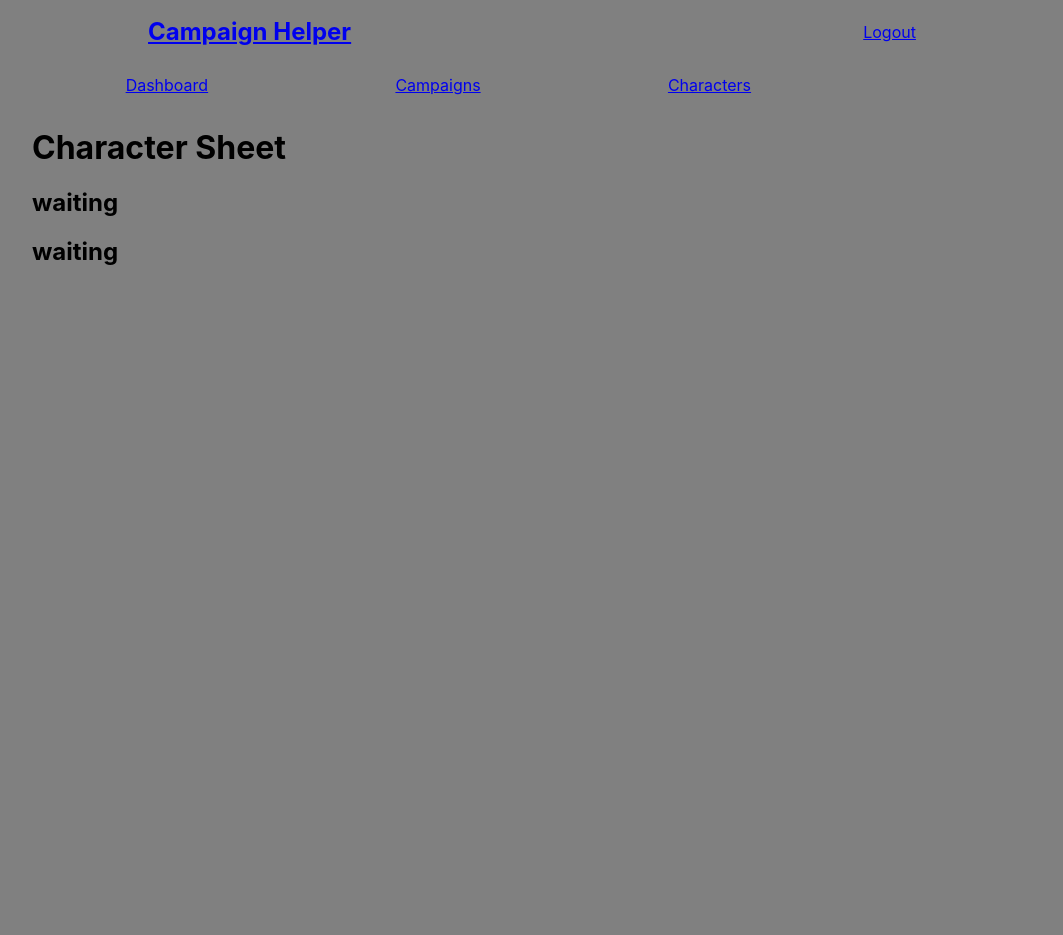
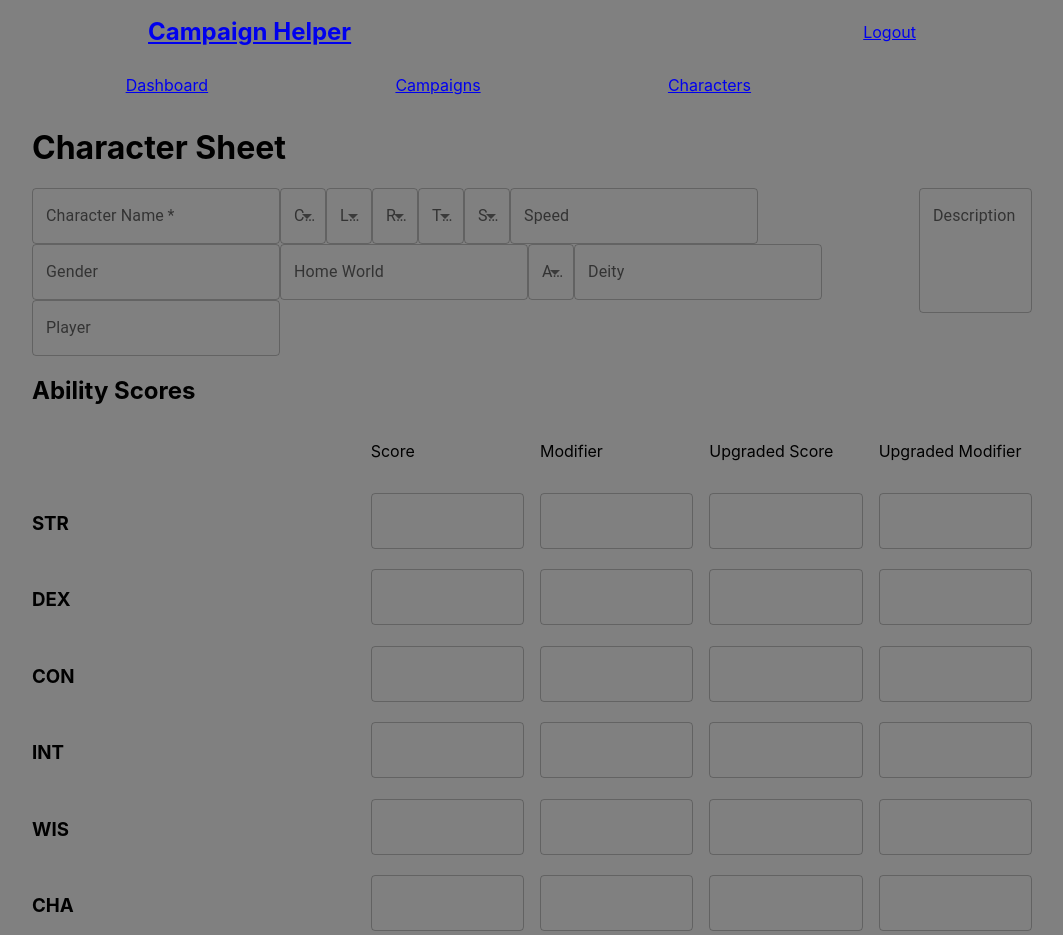
Before and after one commit to jamestw13/gm-helper, a React (Create React App) app in the folder client/: page /character/1 in a window 1280 px wide. Shown: the top 935 px of the page, without its empty margins (108-1171 px from the left). Before the commit the page ends 800 px from the top, so only its background shows below. Built offline with nearby package versions, Linux system fonts and the light colour scheme; no server answers; sample sign-in values are in the browser's storage.

Commit message:
adding charactersheet ui

```diff
--- a/client/src/components/CharacterSheet.js
+++ /dev/null
@@ -1,21 +0,0 @@
-import { useParams } from 'react-router-dom';
-import { useQuery } from '@apollo/client';
-import { QUERY_CHARACTER } from '../utils/queries';
-
-export default function CharacterSheet() {
-  const { characterId } = useParams();
-
-  const { data: characterData } = useQuery(QUERY_CHARACTER, {
-    variables: { _id: characterId },
-  });
-  const characterName = characterData?.character.name || 'waiting';
-  const characterClass = characterData?.character.class || 'waiting';
-
-  return (
-    <>
-      <h1>Character Sheet</h1>
-      <h2>{characterName}</h2>
-      <h2>{characterClass}</h2>
-    </>
-  );
-}
--- /dev/null
+++ b/client/src/components/CharacterSheet/AbilityScores.js
@@ -0,0 +1,121 @@
+import { TextField, Grid } from '@mui/material';
+
+export default function AbilityScores() {
+  return (
+    <section className='character-section ability-scores'>
+      <h2>Ability Scores</h2>
+      <Grid container spacing={2}>
+        <Grid item xs={4}></Grid>
+        <Grid item xs={2}>
+          <p>Score</p>
+        </Grid>
+        <Grid item xs={2}>
+          <p>Modifier</p>
+        </Grid>
+        <Grid item xs={2}>
+          <p>Upgraded Score</p>
+        </Grid>
+        <Grid item xs={2}>
+          <p>Upgraded Modifier</p>
+        </Grid>
+
+        <Grid item xs={4}>
+          <h3>STR</h3>
+        </Grid>
+        <Grid item xs={2}>
+          <TextField id='' label='' defaultValue='' />
+        </Grid>
+        <Grid item xs={2}>
+          <TextField id='' label='' defaultValue='' />
+        </Grid>
+        <Grid item xs={2}>
+          <TextField id='' label='' defaultValue='' />
+        </Grid>
+        <Grid item xs={2}>
+          <TextField id='' label='' defaultValue='' />
+        </Grid>
+
+        <Grid item xs={4}>
+          <h3>DEX</h3>
+        </Grid>
+        <Grid item xs={2}>
+          <TextField id='' label='' defaultValue='' />
+        </Grid>
+        <Grid item xs={2}>
+          <TextField id='' label='' defaultValue='' />
+        </Grid>
+        <Grid item xs={2}>
+          <TextField id='' label='' defaultValue='' />
+        </Grid>
+        <Grid item xs={2}>
+          <TextField id='' label='' defaultValue='' />
+        </Grid>
+
+        <Grid item xs={4}>
+          <h3>CON</h3>
+        </Grid>
+        <Grid item xs={2}>
+          <TextField id='' label='' defaultValue='' />
+        </Grid>
+        <Grid item xs={2}>
+          <TextField id='' label='' defaultValue='' />
+        </Grid>
+        <Grid item xs={2}>
+          <TextField id='' label='' defaultValue='' />
+        </Grid>
+        <Grid item xs={2}>
+          <TextField id='' label='' defaultValue='' />
+        </Grid>
+
+        <Grid item xs={4}>
+          <h3>INT</h3>
+        </Grid>
+        <Grid item xs={2}>
+          <TextField id='' label='' defaultValue='' />
+        </Grid>
+        <Grid item xs={2}>
+          <TextField id='' label='' defaultValue='' />
+        </Grid>
+        <Grid item xs={2}>
+          <TextField id='' label='' defaultValue='' />
+        </Grid>
+        <Grid item xs={2}>
+          <TextField id='' label='' defaultValue='' />
+        </Grid>
+
+        <Grid item xs={4}>
+          <h3>WIS</h3>
+        </Grid>
+        <Grid item xs={2}>
+          <TextField id='' label='' defaultValue='' />
+        </Grid>
+        <Grid item xs={2}>
+          <TextField id='' label='' defaultValue='' />
+        </Grid>
+        <Grid item xs={2}>
+          <TextField id='' label='' defaultValue='' />
+        </Grid>
+        <Grid item xs={2}>
+          <TextField id='' label='' defaultValue='' />
+        </Grid>
+
+        <Grid item xs={4}>
+          <h3>CHA</h3>
+        </Grid>
+        <Grid item xs={2}>
+          <TextField id='' label='' defaultValue='' />
+        </Grid>
+        <Grid item xs={2}>
+          <TextField id='' label='' defaultValue='' />
+        </Grid>
+        <Grid item xs={2}>
+          <TextField id='' label='' defaultValue='' />
+        </Grid>
+        <Grid item xs={2}>
+          <TextField id='' label='' defaultValue='' />
+        </Grid>
+        {/* </div> */}
+      </Grid>
+    </section>
+  );
+}
--- /dev/null
+++ b/client/src/components/CharacterSheet/CharacterSheet.js
@@ -0,0 +1,56 @@
+import { useParams } from 'react-router-dom';
+import { useQuery } from '@apollo/client';
+import { QUERY_CHARACTER } from '../../utils/queries';
+
+import { Grid, TextField } from '@mui/material';
+import AbilityScores from './AbilityScores';
+import Skills from './Skills';
+
+export default function CharacterSheet() {
+  const { characterId } = useParams();
+
+  const { data: characterData } = useQuery(QUERY_CHARACTER, {
+    variables: { _id: characterId },
+  });
+  const characterName = characterData?.character.name || '';
+  const characterClass = characterData?.character.class || '';
+
+  return (
+    <>
+      <h1>Character Sheet</h1>
+      <section className='character-summary'>
+        <div>
+          <TextField
+            required
+            id=''
+            label='Character Name'
+            defaultValue={characterName}
+          />
+          <TextField select id='' label='Class' defaultValue={characterClass} />
+          <TextField select id='' label='Level' defaultValue='' />
+          <TextField select id='' label='Race' defaultValue='' />
+          <TextField select id='' label='Theme' defaultValue='' />
+          <TextField select id='' label='Size' defaultValue='' />
+          <TextField id='' label='Speed' defaultValue='' />
+          <TextField id='' label='Gender' defaultValue='' />
+          <TextField id='' label='Home World' defaultValue='' />
+          <TextField select id='' label='Alignment' defaultValue='' />
+          <TextField id='' label='Deity' defaultValue='' />
+          <TextField id='' label='Player' defaultValue='' />
+        </div>
+        <div className='character-section character-description'>
+          <TextField
+            id=''
+            multiline
+            minRows={4}
+            label='Description'
+            defaultValue=''
+          />
+        </div>
+      </section>
+      <AbilityScores />
+
+      <Skills />
+    </>
+  );
+}
--- /dev/null
+++ b/client/src/components/CharacterSheet/Skills.js
@@ -0,0 +1,16 @@
+import { Grid, TextField } from '@mui/material';
+
+export default function Skills() {
+  return (
+    <section className='character-section character-skills'>
+      <div className='character-section-title-bar'>
+        <h2>Skills</h2>
+        <div>
+          <p>Skill Ranks Per Level</p>
+          <TextField></TextField>
+        </div>
+      </div>
+      <Grid container spacing={1}></Grid>
+    </section>
+  );
+}
--- /dev/null
+++ b/client/src/components/CharacterSheet/index.js
@@ -0,0 +1,3 @@
+import CharacterSheet from './CharacterSheet';
+
+export default CharacterSheet;
--- a/client/src/components/Header.js
+++ b/client/src/components/Header.js
@@ -1,7 +1,5 @@
 import { Link } from 'react-router-dom';
 import Auth from '../utils/auth';
-import { useQuery } from '@apollo/client';
-import { QUERY_ME } from '../utils/queries';
 
 function Header() {
   const logout = event => {
--- a/client/src/index.css
+++ b/client/src/index.css
@@ -16,3 +16,16 @@ nav {
   align-items: center;
   line-height: 1;
 }
+
+.character-summary {
+  display: flex;
+}
+
+.character-section-title-bar {
+  display: flex;
+  justify-content: space-between;
+}
+
+.character-section-title-bar div {
+  display: flex;
+}
--- a/client/src/pages/Home.js
+++ b/client/src/pages/Home.js
@@ -1,11 +1,9 @@
-import { useState } from 'react';
 import { Outlet } from 'react-router-dom';
 import { useQuery } from '@apollo/client';
 import { QUERY_ME } from '../utils/queries';
 import Auth from '../utils/auth';
 
 import DashNav from '../components/DashNav';
-import Dashboard from '../components/Dashboard';
 
 const Home = () => {
   // check if logged in
```
